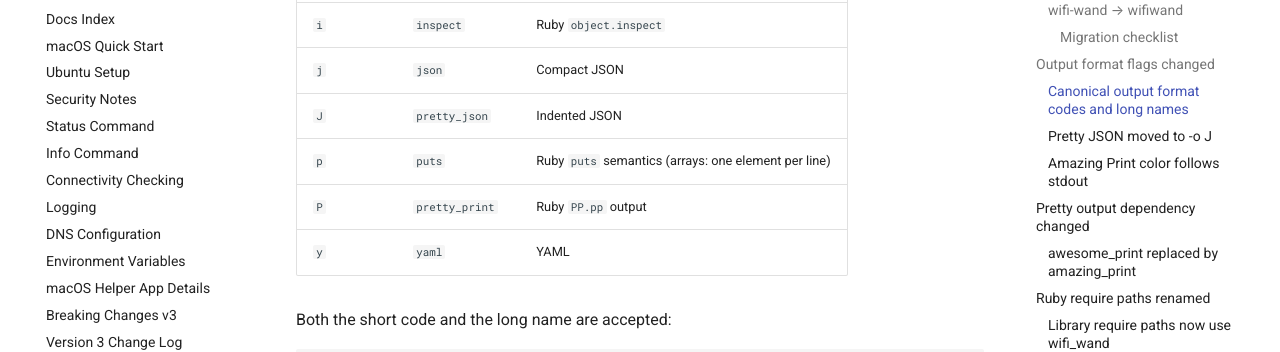
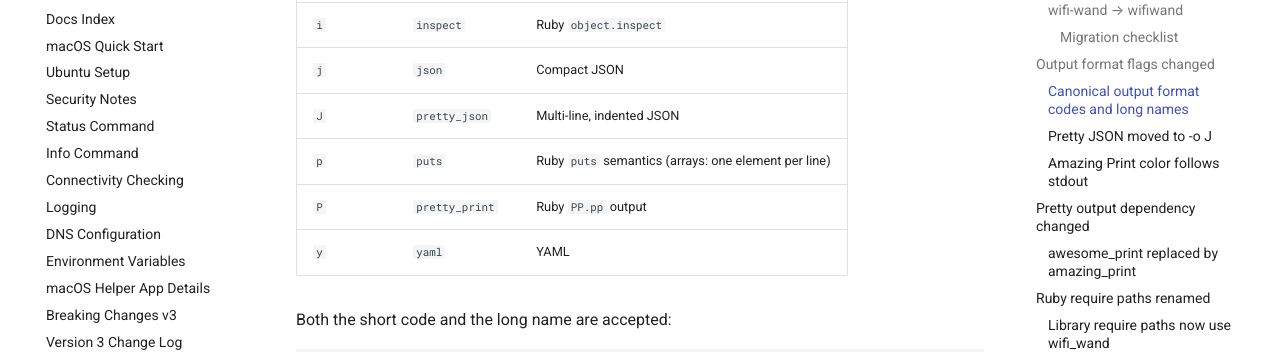
Before and after one commit to keithrbennett/wifiwand, an MkDocs documentation site: the page built from docs/BREAKING_CHANGES_V3.md, in a window 1280 px wide and 900 px high, scrolled down 1678 px. Shown: the part 152-504 px from the top of the window. Built offline with MkDocs 1.6.1 and Material for MkDocs 9.7.7, drawn with Linux system fonts in a browser that asks for light colours; comment, search, counter and statistics services are not loaded.

Commit message:
Align format table columns and fix J description to multi-line, indented JSON
Co-Authored-By: Claude Sonnet 4.6 <noreply@anthropic.com>
Claude-Session: https://claude.ai/code/session_019ShcdGxmswXBK5PGxjJxbT

```diff
--- a/docs/BREAKING_CHANGES_V3.md
+++ b/docs/BREAKING_CHANGES_V3.md
@@ -76,15 +76,15 @@ removed in a future major release.
 The `--output-format` option now accepts exactly one short code and one long
 name per format. No other spellings are accepted.
 
-| Code | Long name | Description |
-|------|-----------|-------------|
-| `a` | `amazing_print` | AmazingPrint colored output |
-| `i` | `inspect` | Ruby `object.inspect` |
-| `j` | `json` | Compact JSON |
-| `J` | `pretty_json` | Indented JSON |
-| `p` | `puts` | Ruby `puts` semantics (arrays: one element per line) |
-| `P` | `pretty_print` | Ruby `PP.pp` output |
-| `y` | `yaml` | YAML |
+| Code | Long name       | Description                                         |
+|------|-----------------|-----------------------------------------------------|
+| `a`  | `amazing_print` | AmazingPrint colored output                         |
+| `i`  | `inspect`       | Ruby `object.inspect`                               |
+| `j`  | `json`          | Compact JSON                                        |
+| `J`  | `pretty_json`   | Multi-line, indented JSON                           |
+| `p`  | `puts`          | Ruby `puts` semantics (arrays: one element per line)|
+| `P`  | `pretty_print`  | Ruby `PP.pp` output                                 |
+| `y`  | `yaml`          | YAML                                                |
 
 Both the short code and the long name are accepted:
 
```
